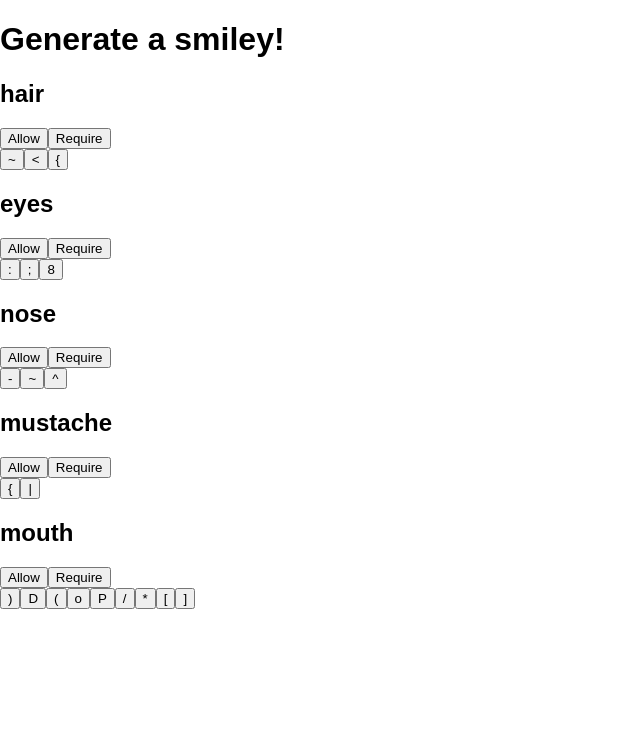
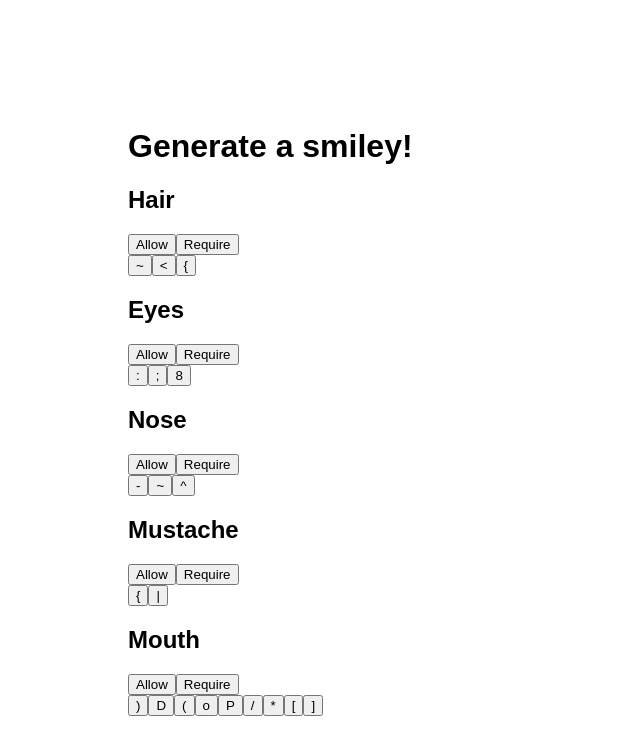
Before and after one commit to aespringfield/smiley-generator, a React (Create React App) app: page / in a window 1280 px wide. Shown: the top 754 px of the page, without its empty margins (0-640 px from the left). Built offline with nearby package versions, Linux system fonts and the light colour scheme.

Commit message:
changes from time spent during granicus code club

```diff
--- a/src/components/FeatureConfigOptions.js
+++ b/src/components/FeatureConfigOptions.js
@@ -2,13 +2,14 @@ import React from 'react';
 import FeatureCharacterOptions from './FeatureCharacterOptions';
 import AllowButton from './AllowButton';
 import RequireButton from './RequireButton';
+import { capitalize } from './lib/TextHelper';
 
 
 const FeatureConfigOptions = props => (
     <div className="feature-config-options">
             <div>
                 <h2 className="feature-config-options-header">
-                    {props.feature.name}
+                    {capitalize(props.feature.name)}
                 </h2>
                 <AllowButton />
                 <RequireButton />
--- /dev/null
+++ b/src/components/lib/TextHelper.js
@@ -0,0 +1,7 @@
+const capitalize = (str) => {
+  return str.charAt(0).toUpperCase() + str.slice(1, str.length)
+}
+
+export {
+  capitalize
+}
--- a/src/containers/SmileyCreatorContainer.js
+++ b/src/containers/SmileyCreatorContainer.js
@@ -32,7 +32,10 @@ export default class SmileyCreatorContainer extends Component {
     render() {
         return (
             <div>
-                <FeatureDashboardContainer features={this.state.smileyCreator.features}/>
+                <FeatureDashboardContainer
+                    features={this.state.smileyCreator.features}
+                    setFeatures={this.setFeatures}
+                />
             </div>
         );
     }
--- a/src/index.css
+++ b/src/index.css
@@ -1,5 +1,5 @@
 body {
-  margin: 0;
+  margin: 10%;
   padding: 0;
   font-family: sans-serif;
 }
```
Also changed, not shown: 2 other files (tests, documents, lock files or other folders).
